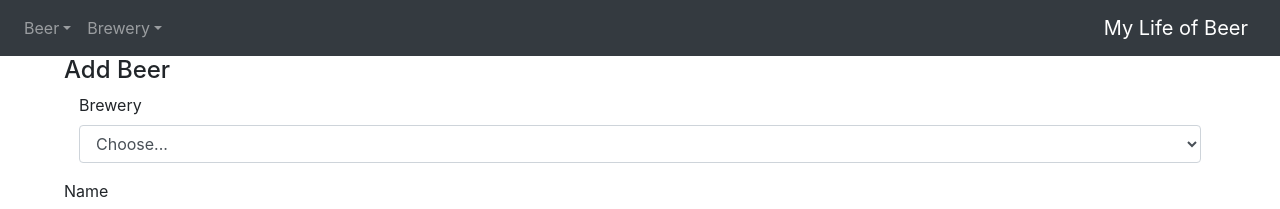
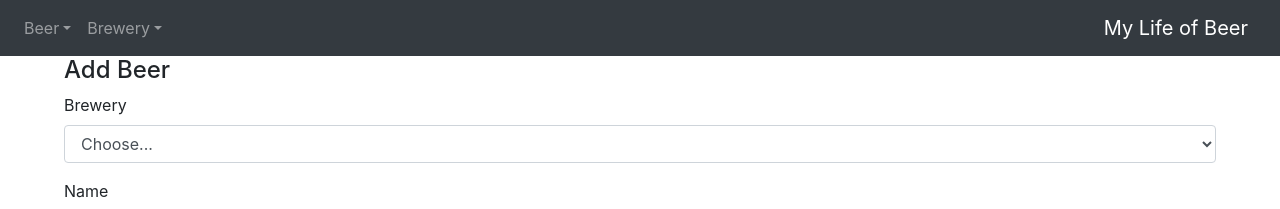
Before and after one commit to breity55/LifeOfBeer, a React (Create React App) app: page /Beer/Add in a window 1280 px wide. Shown: the top 209 px of the page. Built offline with nearby package versions, Linux system fonts and the light colour scheme.

Commit message:
removed col

```diff
--- a/src/components/add-beer.js
+++ b/src/components/add-beer.js
@@ -21,7 +21,7 @@ class AddBeer extends Component {
         return (
             <Form className="add-brewery">
                 <h4>Add Beer</h4>
-                <Form.Group as={Col} controlId="add-beer-brewery">
+                <Form.Group controlId="add-beer-brewery">
                     <Form.Label>Brewery</Form.Label>
                     <Form.Control as="select">
                         <option>Choose...</option>
```
